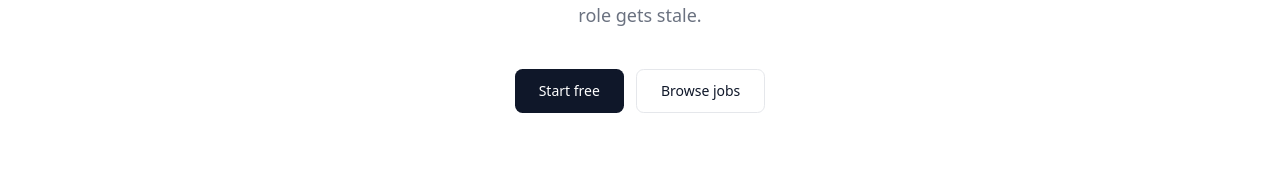
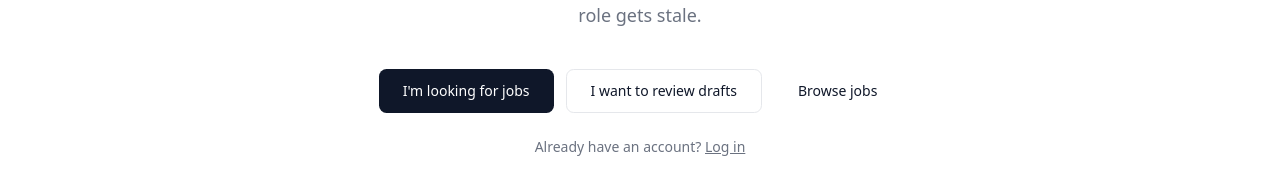
Before and after one commit to femiprofessionals-code/job-r, a Next.js app: page / in a window 1280 px wide. Shown: the part 360-554 px from the top of the page. Built offline with nearby package versions, Linux system fonts and the light colour scheme; no server answers.

Commit message:
Update page.tsx

```diff
--- a/src/app/page.tsx
+++ b/src/app/page.tsx
@@ -13,14 +13,23 @@ export default function Home() {
         Job Radar scrapes company boards hourly, matches openings to your career track, and drafts a
         resume and cover letter before the role gets stale.
       </p>
-      <div className="mt-10 flex items-center justify-center gap-3">
+      <div className="mt-10 flex flex-wrap items-center justify-center gap-3">
         <Button asChild size="lg">
-          <Link href="/signup">Start free</Link>
+          <Link href="/signup">I&apos;m looking for jobs</Link>
         </Button>
         <Button asChild size="lg" variant="outline">
+          <Link href="/signup/reviewer">I want to review drafts</Link>
+        </Button>
+        <Button asChild size="lg" variant="ghost">
           <Link href="/jobs">Browse jobs</Link>
         </Button>
       </div>
+      <p className="mt-6 text-sm text-muted-foreground">
+        Already have an account?{' '}
+        <Link href="/login" className="underline">
+          Log in
+        </Link>
+      </p>
     </div>
   );
 }
```
